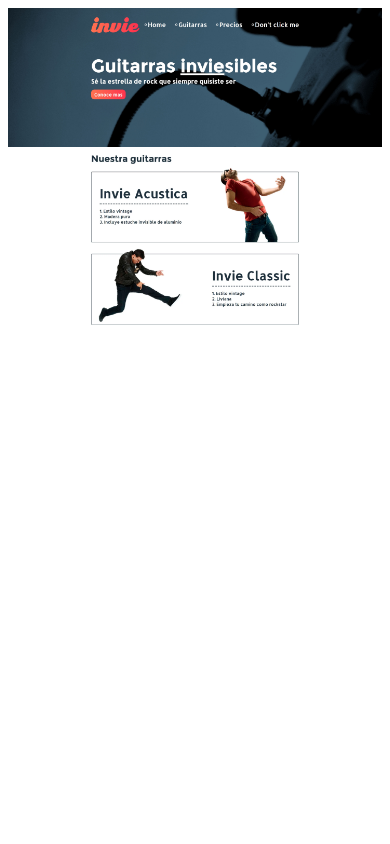
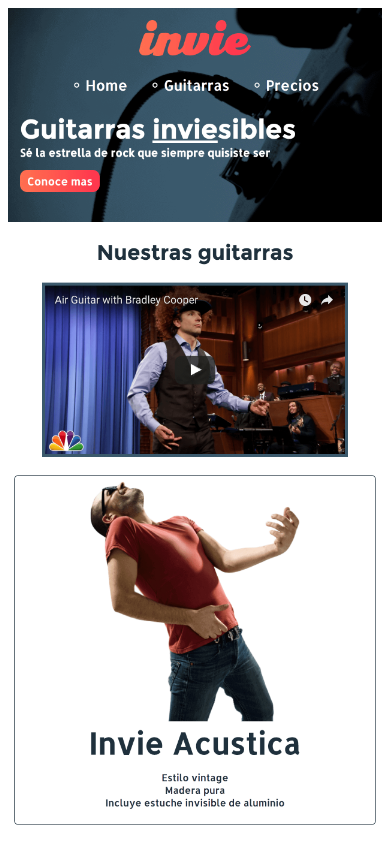
Before and after one commit to jesuslopdeveloper/invie-github, a plain HTML site: page index.html in a window 390 px wide. Shown: the top 844 px of the page. Drawn offline with Linux system fonts and the light colour scheme.

Commit message:
Invie responsive

```diff
--- a/index.html
+++ b/index.html
@@ -1,5 +1,6 @@
 <!DOCTYPE html>
 <html lang="en">
+
 <head>
     <meta charset="UTF-8">
     <meta name="viewport" content="width=device-width, initial-scale=1.0">
@@ -10,16 +11,36 @@
             margin: 0,
 
         }
+
         img {
             max-width: 100%;
             vertical-align: top;
         }
+
+        img#responsive {
+            display: none;
+        }
+
+        @media screen and (max-width: 768px) {
+            img#responsive {
+                display: block;
+            }
+            div#web {
+                display: none;
+            }
+        }
     </style>
 </head>
+
 <body>
-    <img src="header.jpg" alt=""/>
-    <img src="hero.jpg" alt=""/>
-    <img src="acustica.webp" alt=""/>
-    <img src="clasica.webp" alt=""/>
+    <img src="invie-responsive.webp" alt="" id="responsive" />
+    <div id="web">
+        <img src="header.jpg" alt="" />
+        <img src="hero.jpg" alt="" />
+        <img src="acustica.webp" alt="" />
+        <img src="clasica.webp" alt="" />
+        <img src="footer.jpg" alt="" />
+    </div>
 </body>
+
 </html>
```
Also changed, not shown: footer.jpg (added), invie-responsive.webp (added).
